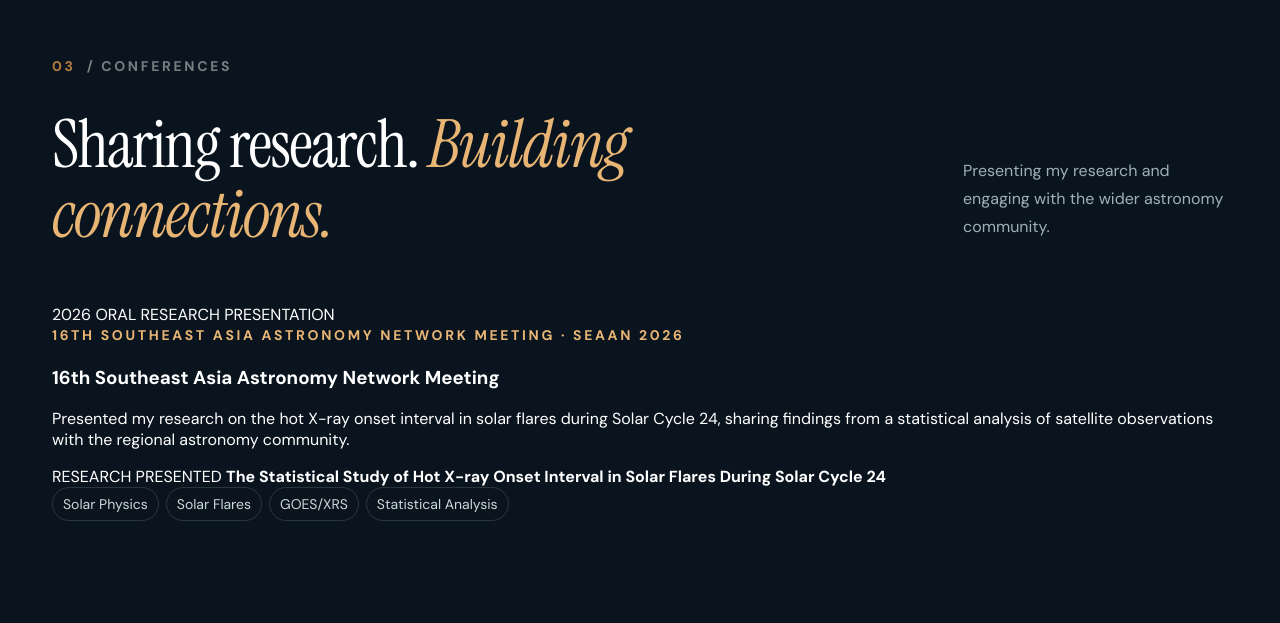
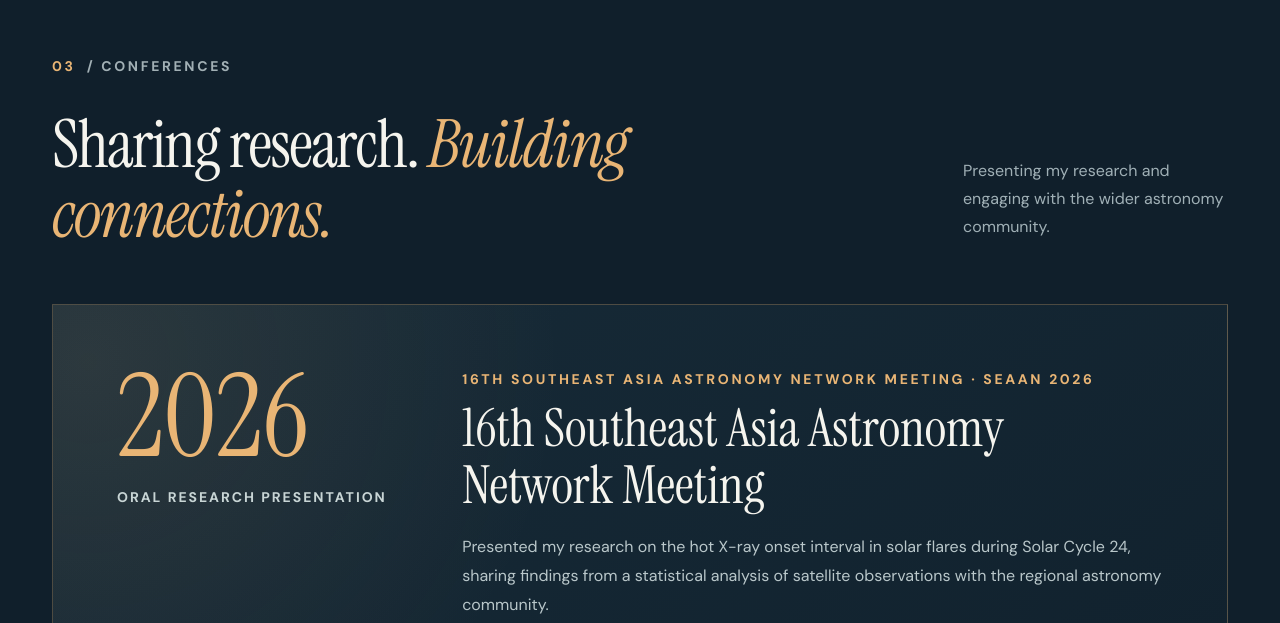
Before and after one commit to SanjivanSelvam/SanjivanSelvam.github.io, a plain HTML site: page index.html in a window 1280 px wide. Shown: the part 3271-3894 px from the top of the page. Drawn offline with Linux system fonts and the light colour scheme.

Commit message:
Update styles.css

```diff
--- a/styles.css
+++ b/styles.css
@@ -431,3 +431,20 @@ a.contact-linkedin:focus-visible { outline: 2px solid var(--gold); outline-offse
   .header-contact { display: none; }
   .menu-toggle { margin-left: auto; }
 }
+
+/* Conferences: featured scientific presentation */
+.conference-section { background: #101f2b; color: #f5f4ee; }
+.conference-section .section-index { color: #a2b0b5; }
+.conference-section .section-index span { color: var(--gold); }
+.conference-card { display: grid; grid-template-columns: 26% 1fr; gap: 7%; padding: clamp(29px, 5vw, 65px); border: 1px solid rgba(233,181,117,.28); background: radial-gradient(circle at 3% 10%, rgba(233,181,117,.10), transparent 38%), linear-gradient(145deg,#172b38,#10202c); }
+.conference-meta { display: flex; flex-direction: column; align-items: flex-start; gap: 19px; }
+.conference-year { font: 400 clamp(75px, 9vw, 135px)/.85 var(--serif); color: var(--gold); }
+.conference-type { font-size: 14px; font-weight: 700; letter-spacing: .14em; line-height: 1.6; color: #c8d5d5; }
+.conference-info h3 { max-width: 740px; margin: 10px 0 20px; font: 400 clamp(40px, 4.1vw, 62px)/1.08 var(--serif); }
+.conference-description { max-width: 700px; color: #b9c7ca; font-size: 16px; line-height: 1.8; margin: 0 0 30px; }
+.conference-topic { display: grid; gap: 10px; padding: 21px 0; margin-bottom: 24px; border-top: 1px solid rgba(233,181,117,.3); border-bottom: 1px solid rgba(233,181,117,.3); }
+.conference-topic span { color: var(--gold); font-size: 14px; font-weight: 700; letter-spacing: .15em; }
+.conference-topic strong { font-size: 17px; font-weight: 500; line-height: 1.6; color: #f1eee7; }
+@media (min-width: 851px) and (max-width: 1190px) { .main-nav { gap: 12px; } .header-inner { gap: 14px; } }
+@media (max-width: 850px) { .conference-card { grid-template-columns: 1fr; gap: 29px; } .conference-meta { flex-direction: row; flex-wrap: wrap; align-items: flex-end; gap: 20px; } .conference-year { font-size: 80px; } }
+@media (max-width: 450px) { .conference-card { padding: 24px; } .conference-info h3 { font-size: 40px; } }
```
